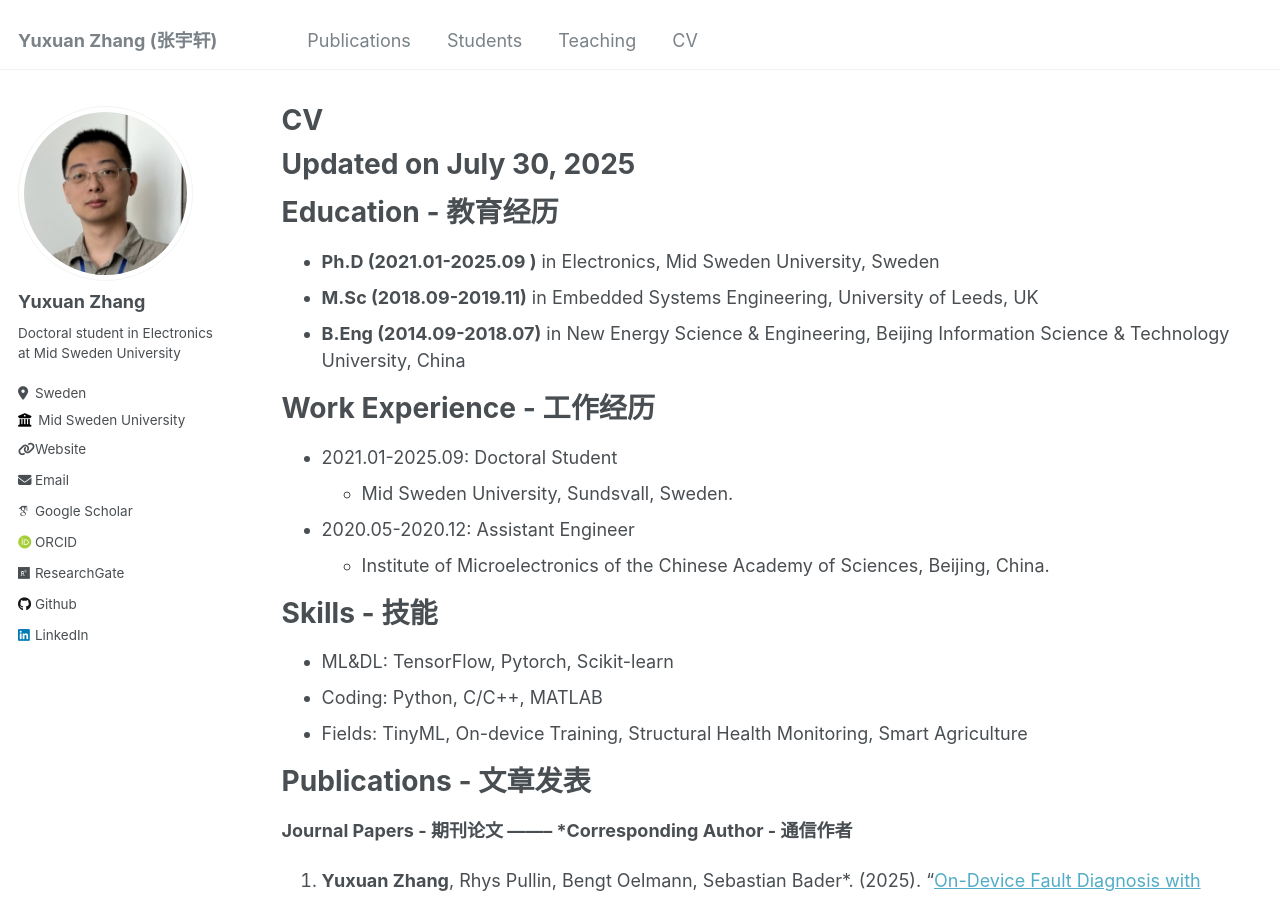
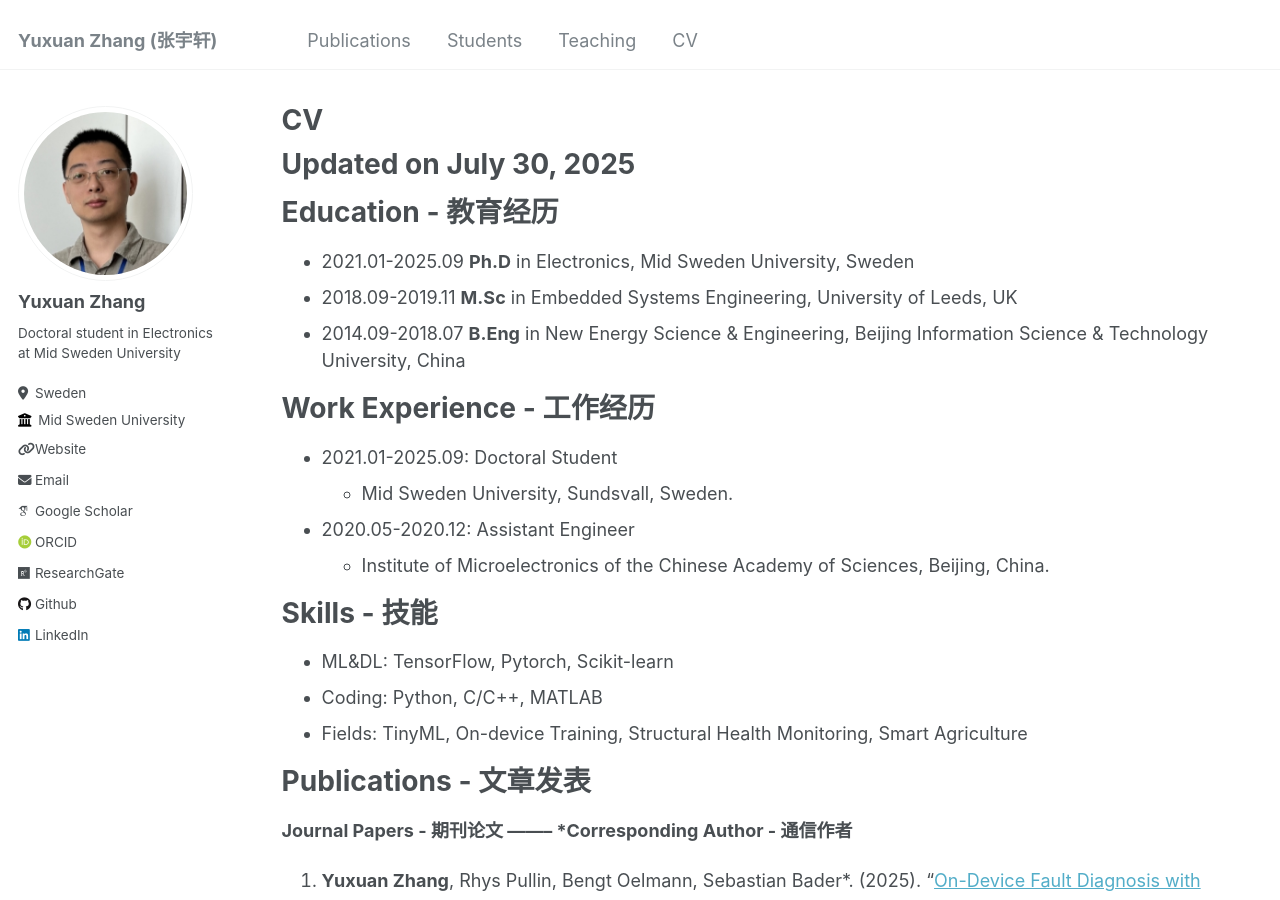
Before and after one commit to YuxuanZhang-96/YuxuanZhang-96.github.io, a Jekyll site: the page built from _pages/cv.md, in a window 1280 px wide and 900 px high. Built offline with Jekyll 4.4.1, drawn with Linux system fonts in a browser that asks for light colours; some web fonts are replaced.

Commit message:
Update cv.md

```diff
--- a/_pages/cv.md
+++ b/_pages/cv.md
@@ -14,9 +14,12 @@ Updated on July 30, 2025
 
 Education - 教育经历
 ======
-* **Ph.D (2021.01-2025.09 )** in Electronics, Mid Sweden University, Sweden
-* **M.Sc (2018.09-2019.11)** in Embedded Systems Engineering, University of Leeds, UK
-* **B.Eng (2014.09-2018.07)** in New Energy Science & Engineering, Beijing Information Science & Technology University, China
+* 2021.01-2025.09
+  **Ph.D** in Electronics, Mid Sweden University, Sweden
+* 2018.09-2019.11
+  **M.Sc** in Embedded Systems Engineering, University of Leeds, UK
+* 2014.09-2018.07
+  **B.Eng** in New Energy Science & Engineering, Beijing Information Science & Technology University, China
 
 Work Experience - 工作经历
 ======
```
